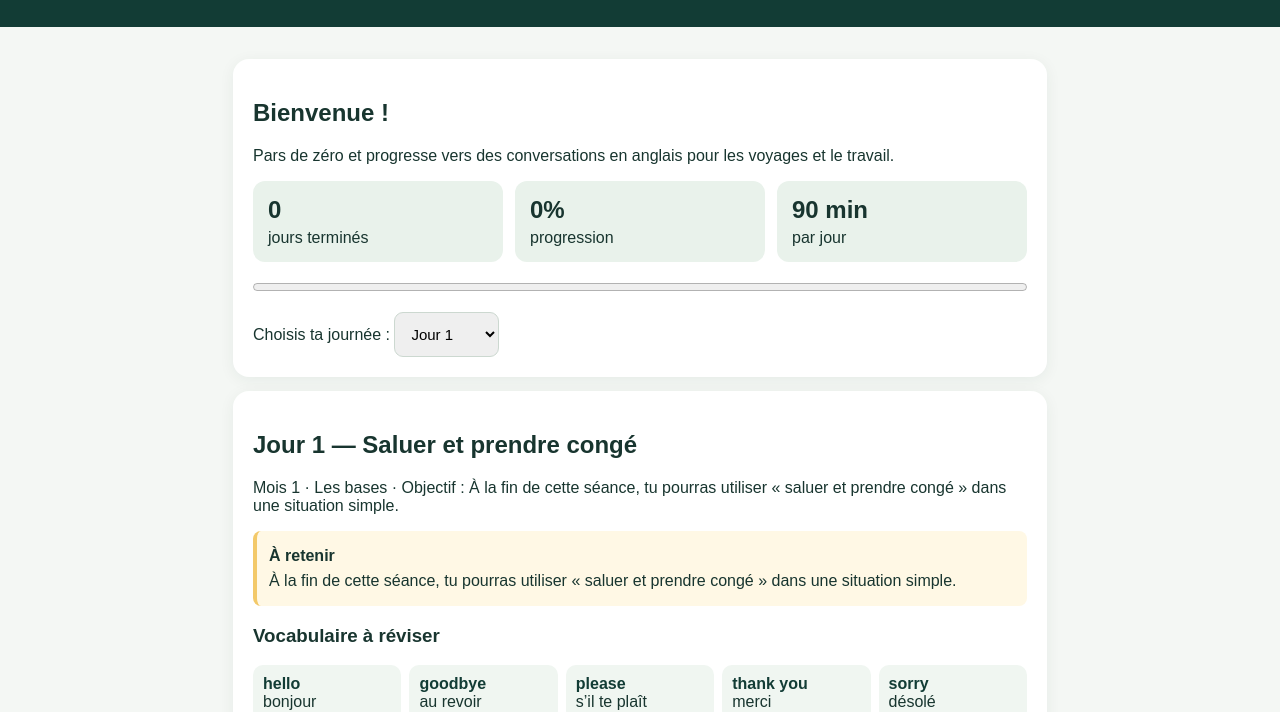
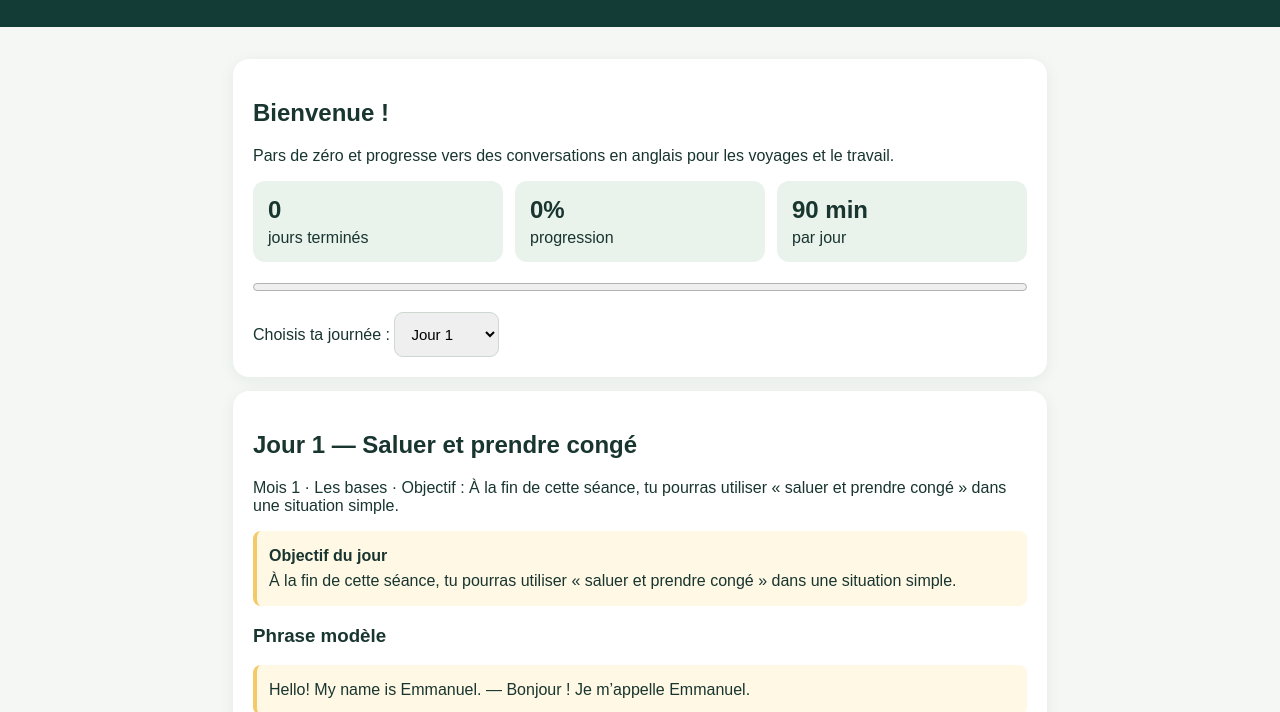
Before and after one commit to Elimelec558/english-coach, a plain HTML site: page index.html in a window 1280 px wide. Shown: the part 88-800 px from the top of the page. Drawn offline with Linux system fonts and the light colour scheme.

Commit message:
Show example sentences and a 90-minute daily routine

```diff
--- a/index.html
+++ b/index.html
@@ -101,7 +101,7 @@ function render(){
  document.getElementById("theme").textContent=(lesson?lesson.month:"Étape "+(p+1)+"/6 : "+phases[p].title)+" · Objectif : "+(lesson?lesson.objective:"pratiquer l’anglais chaque jour.");
  const content=document.getElementById("lessonContent");
  if(lesson){
-  content.innerHTML="<div class='lesson-note'><strong>À retenir</strong><br>"+lesson.objective+"</div><h3>Vocabulaire à réviser</h3><div class='vocab-grid'>"+lesson.vocabulary.map(w=>"<div class='vocab-item'><strong>"+w.en+"</strong><span>"+w.fr+"</span></div>").join("")+"</div>";
+  content.innerHTML="<div class='lesson-note'><strong>Objectif du jour</strong><br>"+lesson.objective+"</div><h3>Phrase modèle</h3><div class='lesson-note'>"+lesson.example+"</div><h3>Vocabulaire à réviser</h3><div class='vocab-grid'>"+lesson.vocabulary.map(w=>"<div class='vocab-item'><strong>"+w.en+"</strong><span>"+w.fr+"</span></div>").join("")+"</div><h3>Défi du jour</h3><p>"+lesson.challenge+"</p><h3>Programme des 90 minutes</h3><ol>"+lesson.routine.map(item=>"<li>"+item+"</li>").join("")+"</ol>";
  }else{content.innerHTML="";}
  const tasks=document.getElementById("tasks");tasks.innerHTML="";
  activities.forEach((a,i)=>{
```
